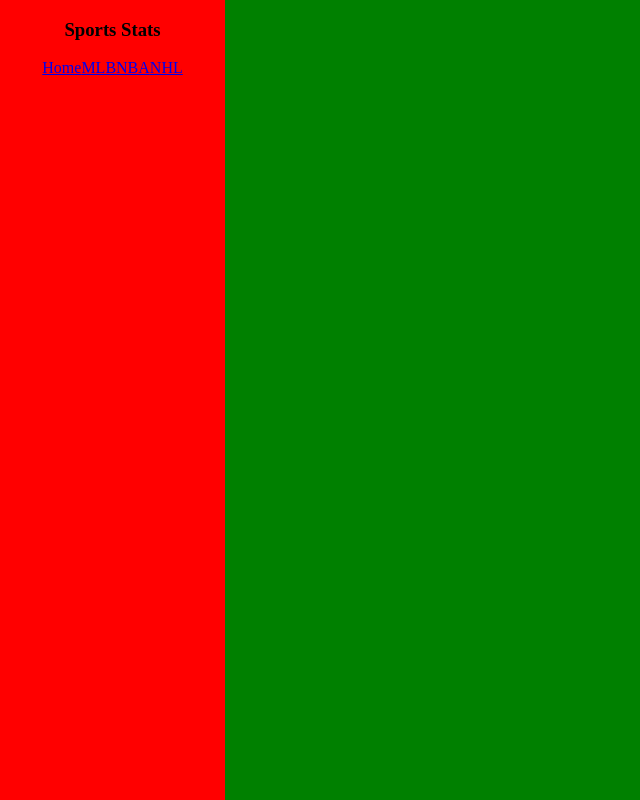
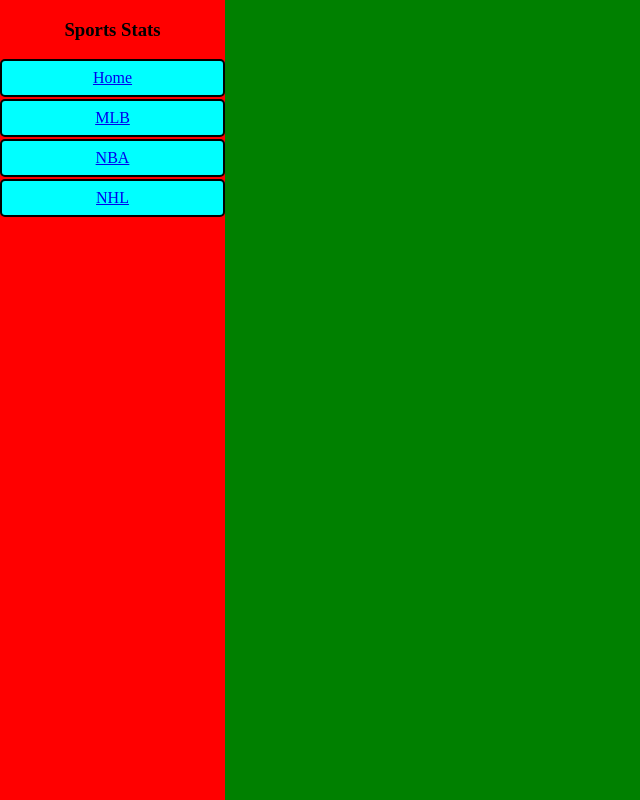
Before and after one commit to isaacschuey/SportsStats, a React (Vite) app: page / in a window 1280 px wide. Shown: the whole page, without its empty margins (0-640 px from the left). Built offline with nearby package versions, Linux system fonts and the light colour scheme.

Commit message:
Sidebar items

```diff
--- a/src/components/ui/sidebar-link/SidebarLink.css
+++ b/src/components/ui/sidebar-link/SidebarLink.css
@@ -0,0 +1,7 @@
+a {
+    background-color: aqua;
+    display: block;
+    border: 2px solid black;
+    border-radius: 5px;
+    padding: 8px;
+}
--- a/src/components/ui/sidebar/Sidebar.css
+++ b/src/components/ui/sidebar/Sidebar.css
@@ -1,3 +1,9 @@
 .sidebar {
     text-align: center;
 }
+
+.sidebar-links {
+    display: flex;
+    flex-direction: column;
+    gap: 2px;
+}
```
Also changed, not shown: src/components/ui/sidebar-link/SidebarLink.tsx (+7 -1 lines).
